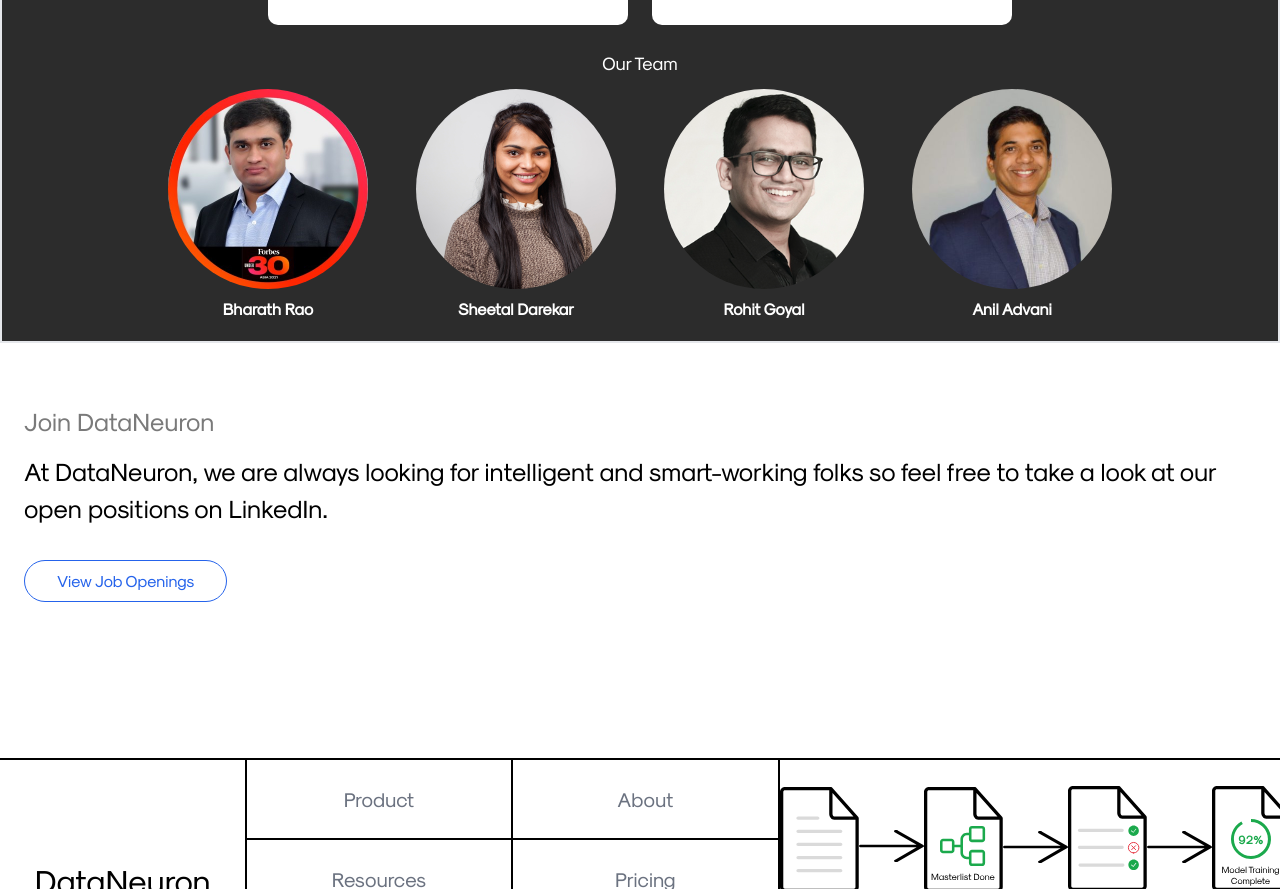
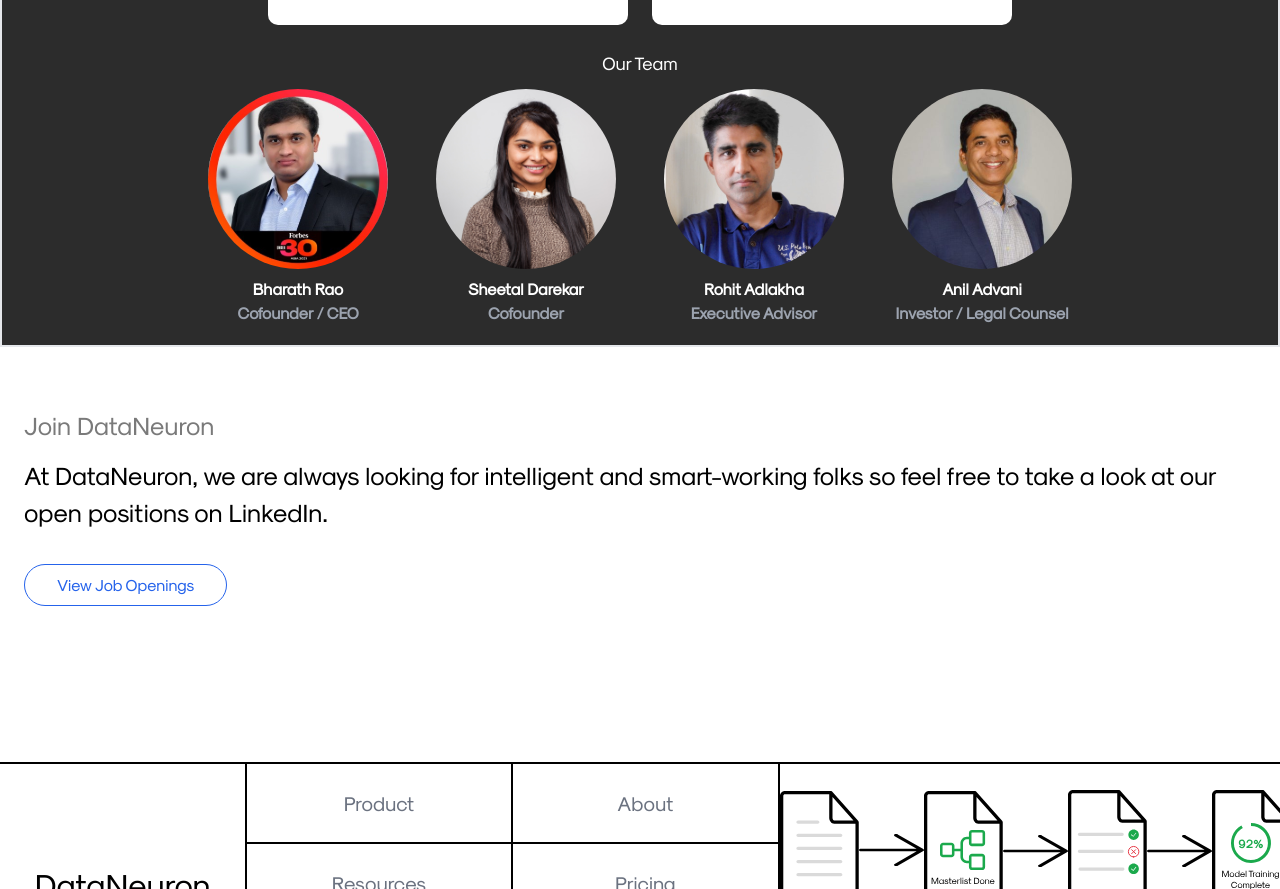
Before and after one commit to jayprakashdev/dataneuron-new, a Next.js app: page /about in a window 1280 px wide. Shown: the part 1136-2025 px from the top of the page. Built offline with nearby package versions, Linux system fonts and the light colour scheme.

Commit message:
put designation , corrected mistakes and fixed the styling

```diff
--- a/pages/about.jsx
+++ b/pages/about.jsx
@@ -158,12 +158,15 @@
                 }
               >
                 <img
-                  width={200}
-                  height={200}
+                  width={180}
+                  height={180}
                   src="/img/bharath.svg"
                   alt="Windrose Captical"
                 />
-                <p className="my-2 w-full text-center font-bold">Bharath Rao</p>
+                <p className="my-2 w-full text-center font-bold">
+                  Bharath Rao <br />
+                  <div className="text-gray-400">Cofounder / CEO</div>
+                </p>
               </div>
             </a>
             <a href="https://www.linkedin.com/in/sheetaldarekar/">
@@ -174,29 +177,34 @@
               >
                 <img
                   className={"rounded-full"}
-                  width={200}
-                  height={200}
+                  width={180}
+                  height={180}
                   src="/img/sheetal.jpg"
                   alt="Sheetal Darekar"
                 />
                 <p className="my-2 w-full text-center font-bold">
                   Sheetal Darekar
+                  <br />
+                  <div className="text-gray-400">Cofounder</div>
                 </p>
               </div>
             </a>
-            <a href="ps://www.linkedin.com/in/rohit-goyal/">
+            <a href="https://www.linkedin.com/in/rohit-adlakha/">
               <div
                 className={
                   "flex justify-center flex-col items-center transform hover:scale-105 duration-500"
                 }
               >
                 <img
-                  width={200}
-                  height={200}
-                  src="/img/rohit_goyal.svg"
+                  width={180}
+                  height={180}
+                  src="/img/rohit_adhlaka.svg"
                   alt="Windrose Captical"
                 ></img>
-                <p className="my-2 w-full text-center font-bold">Rohit Goyal</p>
+                <p className="my-2 w-full text-center font-bold">
+                  Rohit Adlakha <br />
+                  <div className="text-gray-400">Executive Advisor</div>
+                </p>
               </div>
             </a>
             <a href="https://www.linkedin.com/in/anadvani/">
@@ -206,12 +214,16 @@
                 }
               >
                 <img
-                  width={200}
-                  height={200}
+                  width={180}
+                  height={180}
                   src="/img/anil_advani.svg"
                   alt="Windrose Captical"
                 ></img>
-                <p className="my-2 w-full text-center font-bold">Anil Advani</p>
+                <p className="my-2 w-full text-center font-bold">
+                  Anil Advani
+                  <br />
+                  <div className="text-gray-400">Investor / Legal Counsel</div>
+                </p>
               </div>
             </a>
           </div>
```
